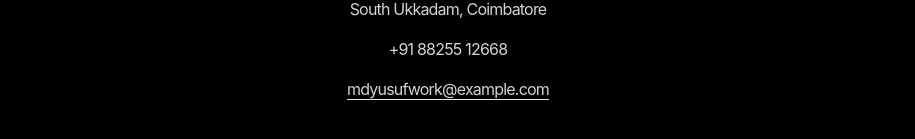
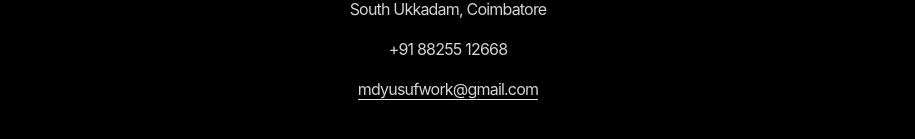
Before and after one commit to jam92444/Portfolio01, a React (Create React App) app: page / in a window 1280 px wide. Shown: the part 3006-3145 px from the top of the page, without its empty margins (192-1107 px from the left). Built offline with nearby package versions, Linux system fonts and the light colour scheme.

Commit message:
contact updates

```diff
--- a/src/Components/Contact.jsx
+++ b/src/Components/Contact.jsx
@@ -31,7 +31,7 @@ const Contact = () => {
           {CONTACT.phoneNo}
         </motion.p>
         <a
-          href="mailto:jamaltwo.3121@.com"
+          href="mailto:mdyusufwork@gmail.com"
           target="_blank"
           rel="noreferrer"
           aria-label="mail"
--- a/src/constants/index.js
+++ b/src/constants/index.js
@@ -85,5 +85,5 @@ export const CURRENT_PROJECTS = [
 export const CONTACT = {
   address: "South Ukkadam, Coimbatore",
   phoneNo: "+91 88255 12668",
-  email: "mdyusufwork@example.com",
+  email: "mdyusufwork@gmail.com",
 };
```
Also changed, not shown: src/assets/profile.webp, src/assets/raviKumarProfile.webp (deleted).
